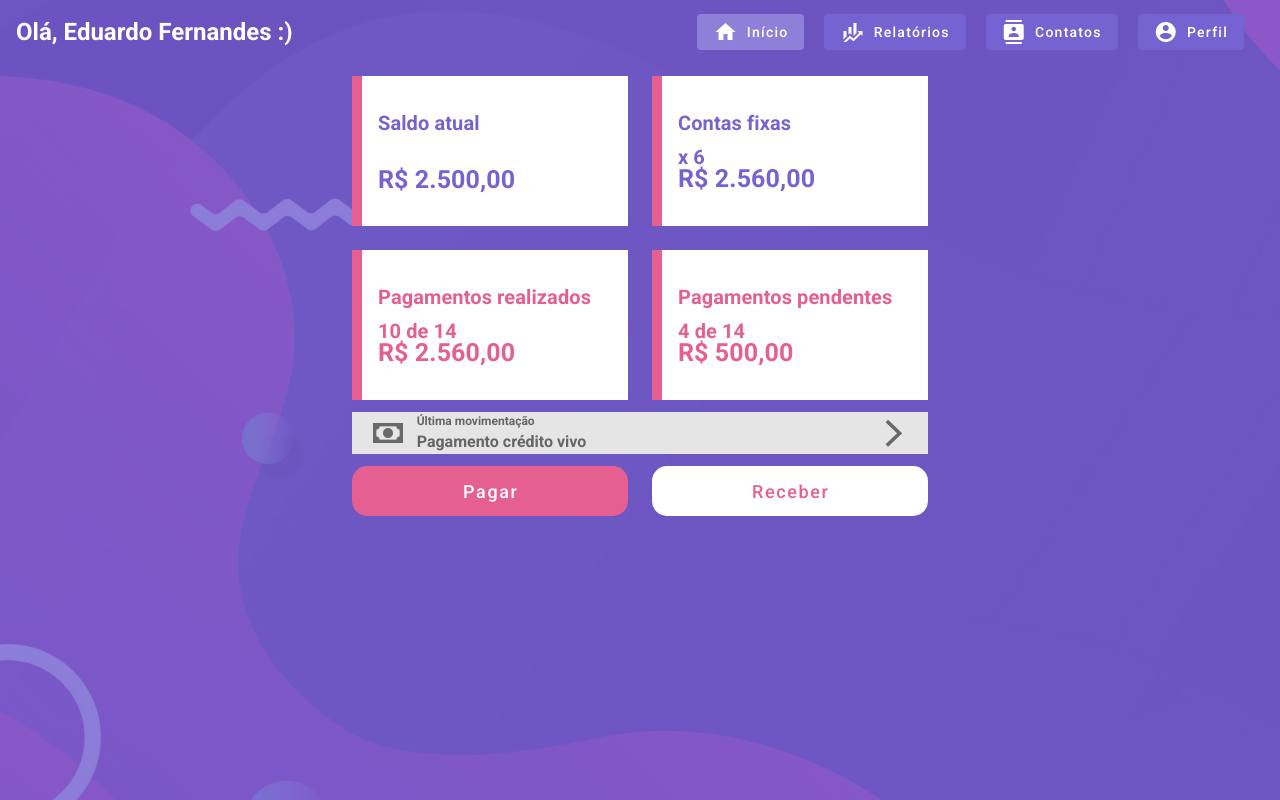
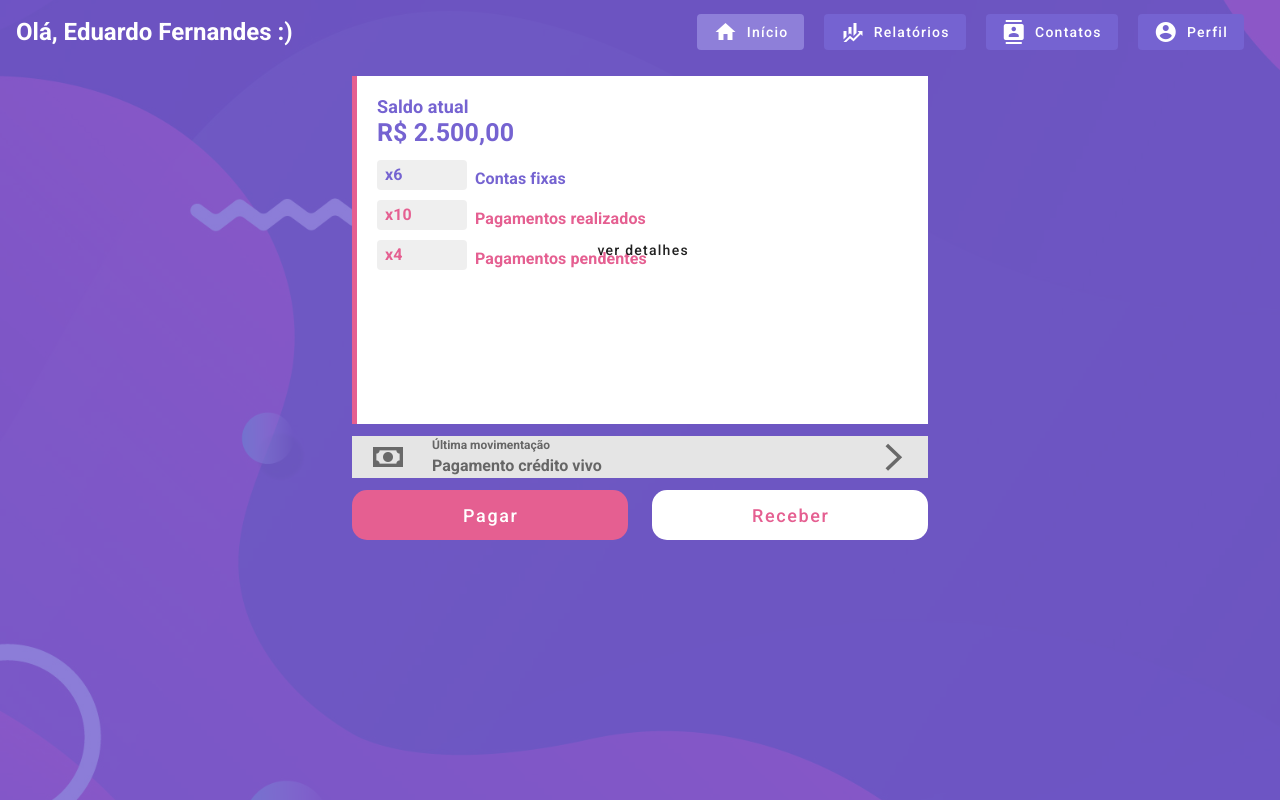
Before and after one commit to fernandes-dev/ding-ling-web, a Vue app: page /home in a window 1280 px wide. Built offline with nearby package versions, Linux system fonts and the light colour scheme.

Commit message:
added animations

```diff
--- a/package.json
+++ b/package.json
@@ -8,6 +8,7 @@
     "lint": "vue-cli-service lint"
   },
   "dependencies": {
+    "animate.css": "^4.1.1",
     "axios": "^0.21.0",
     "core-js": "^3.6.5",
     "register-service-worker": "^1.7.1",
--- a/src/App.vue
+++ b/src/App.vue
@@ -6,6 +6,8 @@
 </template>
 
 <script>
+import 'animate.css';
+
 export default {
   name: 'App',
 
--- /dev/null
+++ b/src/components/ItemHome.vue
@@ -0,0 +1,24 @@
+<template>
+  <div class="d-flex">
+    <v-card height="30px" flat class="card-item-qtd px-2 pt-1" width="90px">
+      <b :class="item.color + '--text'" style="font-size: 16px;">
+        x{{ item.current ? item.current : item.qtd }}
+      </b>
+    </v-card>
+    <v-card height="36px" flat class="pa-2">
+      <b :class="item.color + '--text'" style="font-size: 16px;">
+        {{ item.title }}
+      </b>
+    </v-card>
+  </div>
+</template>
+
+<script>
+export default {
+  props: {
+    item: Object,
+  },
+};
+</script>
+
+<style></style>
--- a/src/components/LastMove.vue
+++ b/src/components/LastMove.vue
@@ -1,7 +1,7 @@
 <template>
   <v-alert color="#E5E5E5" tile class="tertiary--text py-0 pr-0">
     <v-row align="center">
-      <v-col cols="1">
+      <v-col cols="auto">
         <v-icon x-large>
           mdi-cash
         </v-icon>
--- a/src/components/SummaryCard.vue
+++ b/src/components/SummaryCard.vue
@@ -1,15 +1,23 @@
 <template>
-  <v-card @click="showDetails" flat tile :height="height" class="summary-card-home">
-    <v-card-text class="body-card-summary-home py-0 d-flex flex-column justify-center">
+  <v-card
+    flat
+    tile
+    :height="!$vuetify.breakpoint.xsOnly ? height : '110px'"
+    class="summary-card-home"
+  >
+    <v-card-text class="body-card-summary-home py-0 d-flex flex-column justify-center pr-0 pl-2">
       <div class="font-weight-bold" :class="summary.color + '--text'">
-        <div class="mb-3" style="font-size: 20px;">
+        <div class="mb-3" style="font-size: 1.05em;">
           {{ summary.title }}
         </div>
-        <div class="" style="font-size: 20px;" v-if="summary.qtd">x {{ summary.qtd }}</div>
-        <div style="font-size: 20px;" v-if="summary.current && summary.total">
+        <div class="" style="font-size: 1.4em" v-if="summary.qtd">x {{ summary.qtd }}</div>
+        <div style="font-size: 1.4em" v-if="summary.current && summary.total">
           {{ summary.current }} de {{ summary.total }}
         </div>
-        <div :class="!summary.qtd && !summary.current ? 'solo-value' : ''" style="font-size: 25px;">
+        <div
+          :class="!summary.qtd && !summary.current ? 'solo-value' : ''"
+          style="font-size: 1.4em;"
+        >
           {{ summary.value | money }}
         </div>
       </div>
@@ -28,16 +36,18 @@ export default {
       return this.$store.state.financial.activeDetails;
     },
   },
-  methods: {
-    showDetails() {
-      console.log('expandir');
-      // this.$store.commit('financial/request', ['activeDetails', this.summary.name]);
-    },
-  },
 };
 </script>
 
 <style>
+.summary-card-home {
+  border-left: solid 5px #e55f91 !important;
+}
+
+.body-card-summary-home {
+  height: 100%;
+}
+
 .solo-value {
   margin-top: 35px;
 }
--- /dev/null
+++ b/src/components/SummaryHome.vue
@@ -0,0 +1,76 @@
+<template>
+  <v-card class="summary-home" flat tile :height="$vuetify.breakpoint.xsOnly ? '240px' : '348px'">
+    <v-card-text
+      :style="$vuetify.breakpoint.xsOnly ? 'height: 190px;' : 'height: 148px;'"
+      class="py-5 pr-0 px-5"
+    >
+      <div style="font-size: 18px;" class="mt-0 primary--text ">
+        <div class="mb-1">
+          <b>{{ balance.title }}</b>
+        </div>
+        <div style="font-size: 25px;">
+          <b> {{ balance.value | money }} </b>
+        </div>
+      </div>
+      <v-row class="mt-3" no-gutters>
+        <v-col class="mt-1" v-for="(item, index) in itensHome" :key="index" cols="12">
+          <ItemHome :item="item" />
+        </v-col>
+      </v-row>
+    </v-card-text>
+    <v-card-actions class="d-flex justify-center">
+      <v-btn text @click="showDetails">ver detalhes</v-btn>
+    </v-card-actions>
+  </v-card>
+</template>
+
+<script>
+import ItemHome from '@/components/ItemHome';
+
+export default {
+  components: {
+    ItemHome,
+  },
+  computed: {
+    summaryDetails() {
+      return this.$store.state.financial.summaryDetails;
+    },
+    summaries() {
+      return this.$store.state.financial.summaries;
+    },
+    balance() {
+      const summaries = this.summaries || [];
+      const [balance] = summaries.filter(summary => summary.name === 'balance');
+      return balance;
+    },
+    itensHome() {
+      const summaries = this.summaries || [];
+      const itens = summaries.filter(summary => summary.name !== 'balance');
+      return itens;
+    },
+  },
+  methods: {
+    showDetails() {
+      this.$store.commit('financial/request', ['summaryDetails', true]);
+    },
+  },
+};
+</script>
+
+<style>
+.summary-home {
+  border-left: solid 5px #e55f91 !important;
+}
+
+.solo-value {
+  margin-top: 35px;
+}
+
+.solo-title {
+  margin-top: 15px;
+}
+
+.card-item-qtd {
+  background: rgba(196, 196, 196, 0.28) !important;
+}
+</style>
--- a/src/store/modules/FinancialStore.js
+++ b/src/store/modules/FinancialStore.js
@@ -35,7 +35,7 @@ const financial = {
         color: 'secondary',
       },
     ],
-    activeDetails: null,
+    summaryDetails: null,
   }),
   getters: {},
   mutations: { ...mutationsGlobal },
--- a/src/views/Home.vue
+++ b/src/views/Home.vue
@@ -1,7 +1,7 @@
 <template>
   <v-main class="home">
     <v-app-bar flat v-if="!$vuetify.breakpoint.xsOnly" color="transparent" class="white--text">
-      <h2>Olá, {{ user.name }} :)</h2>
+      <h2 class="animate__animated animate__fadeInDown">Olá, {{ user.name }} :)</h2>
       <v-spacer></v-spacer>
       <div v-for="(item, i) in menu" :key="i" class="mr-5">
         <v-btn :disabled="$store.state.loading" depressed color="primary" :to="item.url">
@@ -15,13 +15,40 @@
       </div>
     </v-app-bar>
     <v-container fluid class="body-app">
-      <h1 v-if="$vuetify.breakpoint.xsOnly" class="welcome-message">Olá, {{ user.name }} :)</h1>
-      <v-row>
-        <v-col v-for="(summary, i) in summaries" :key="i" cols="6">
+      <h1
+        v-if="$vuetify.breakpoint.xsOnly"
+        class="welcome-message animate__animated animate__fadeInDown"
+      >
+        Olá, {{ user.name }} :)
+      </h1>
+      <v-row v-if="summaryDetails">
+        <v-btn
+          @click="closeDetails"
+          color="grey"
+          absolute
+          right
+          icon
+          style="z-index: 10; margin-top: -20px; margin-right: -10px;"
+        >
+          <v-icon>
+            mdi-close
+          </v-icon>
+        </v-btn>
+        <v-col
+          class="animate__animated animate__zoomIn"
+          v-for="(summary, i) in summaries"
+          :key="i"
+          cols="6"
+        >
           <SummaryCard :summary="summary" :height="heightSummaryCardHome" />
         </v-col>
       </v-row>
-      <LastMove class="my-3" />
+      <v-row v-else class="animate__animated animate__zoomIn">
+        <v-col cols="12">
+          <SummaryHome />
+        </v-col>
+      </v-row>
+      <LastMove class="my-3 animate__animated animate__fadeInDown" />
       <v-row>
         <v-col>
           <v-btn
@@ -51,7 +78,7 @@
     </v-container>
     <v-bottom-navigation
       v-if="$vuetify.breakpoint.xsOnly"
-      fixed
+      absolute
       color="white"
       background-color="#7563D1"
     >
@@ -68,16 +95,20 @@
 <script>
 import SummaryCard from '@/components/SummaryCard';
 import LastMove from '@/components/LastMove';
+import SummaryHome from '@/components/SummaryHome';
 
 export default {
   name: 'Home',
-  components: { SummaryCard, LastMove },
+  components: { SummaryCard, LastMove, SummaryHome },
   computed: {
     user() {
       return this.$store.state.user.profile;
     },
     summaries() {
       return this.$store.state.financial.summaries;
+    },
+    summaryDetails() {
+      return this.$store.state.financial.summaryDetails;
     },
     menu() {
       return [
@@ -89,6 +120,11 @@ export default {
     },
     heightSummaryCardHome() {
       return this.$store.state.utils.heightSummaryCardHome;
+    },
+  },
+  methods: {
+    closeDetails() {
+      this.$store.commit('financial/request', ['summaryDetails', false]);
     },
   },
 };
@@ -103,14 +139,6 @@ export default {
   color: white;
   text-align: center;
   font-size: 22px;
-  margin-top: 10px;
-  margin-bottom: 10px;
-}
-.summary-card-home {
-  border-left: solid 10px #e55f91 !important;
-}
-
-.body-card-summary-home {
-  height: 100%;
+  margin-bottom: 5px;
 }
 </style>
```
Also changed, not shown: 1 other file (tests, documents, lock files or other folders).
